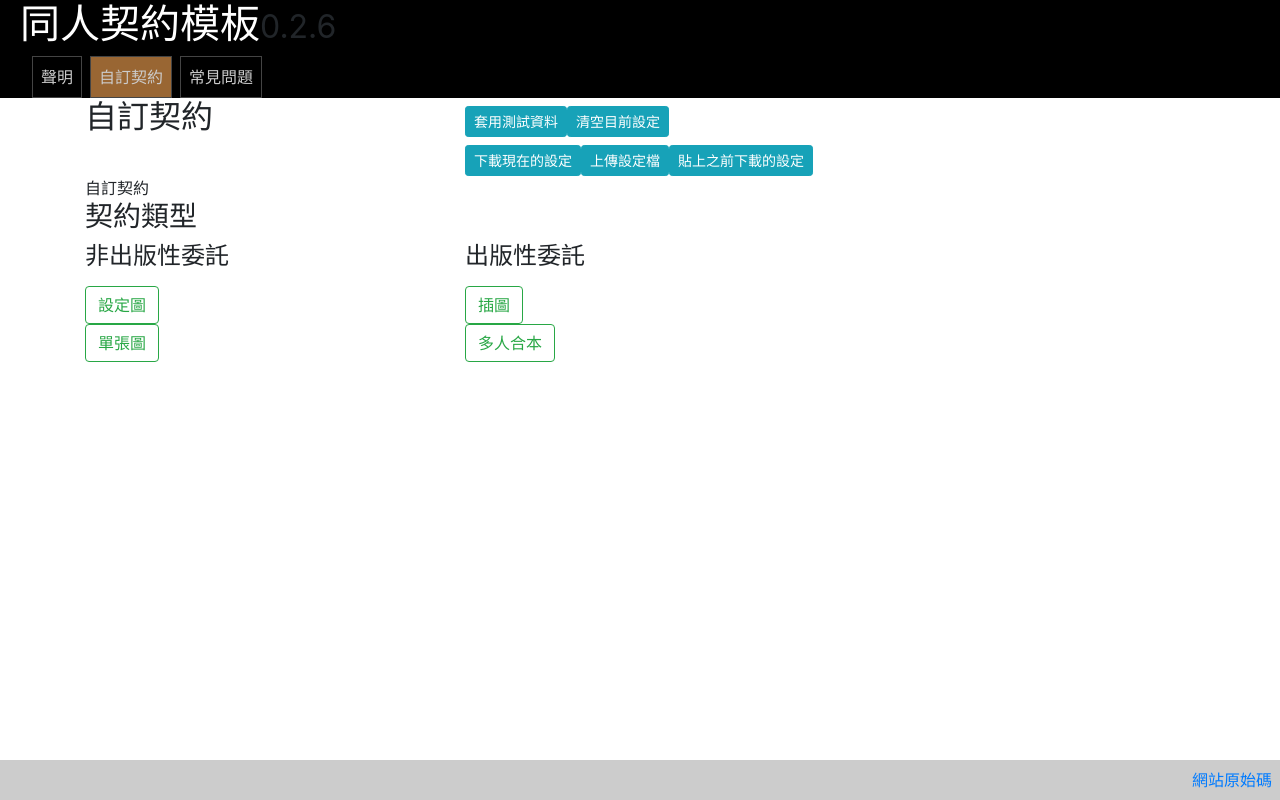
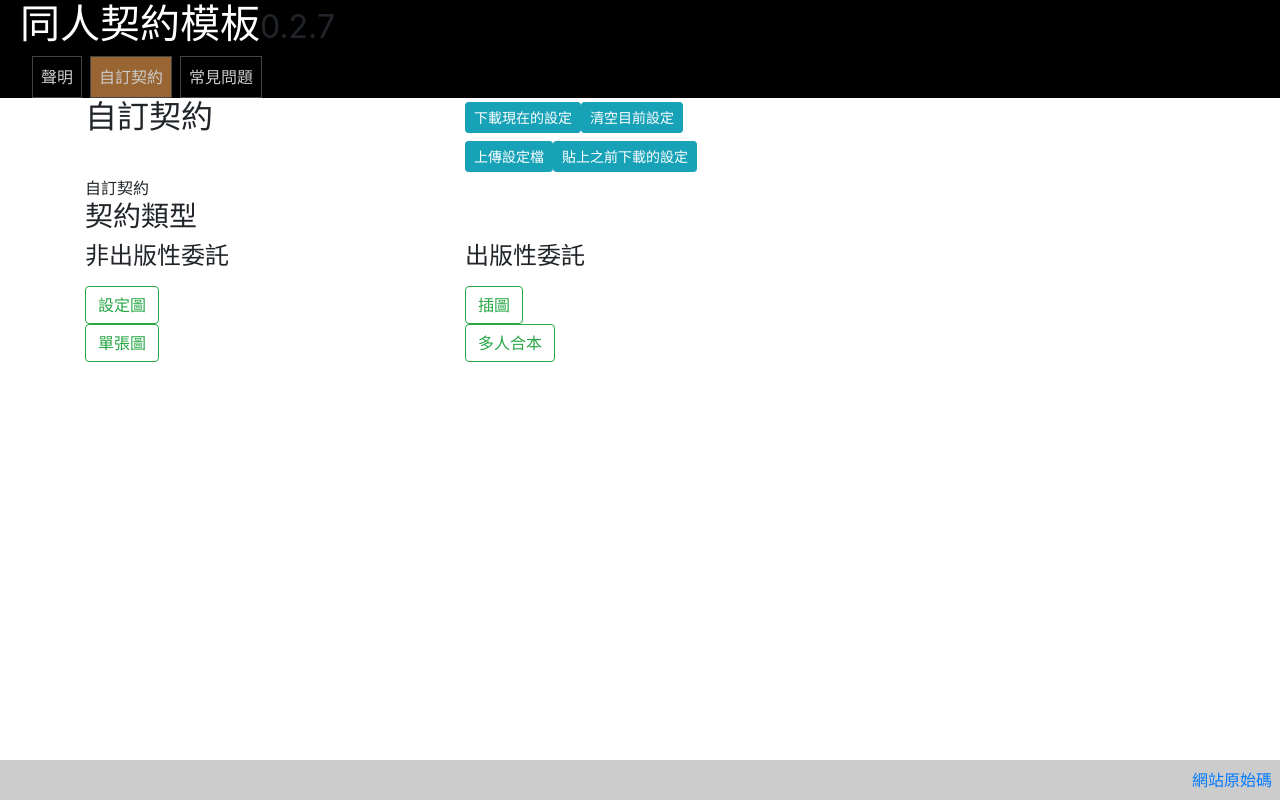
Before and after one commit to kong0107/doujin, an Angular app: page /main in a window 1280 px wide. Built offline with nearby package versions, Linux system fonts and the light colour scheme.

Commit message:
remove 'use demo data' button

```diff
--- a/package.json
+++ b/package.json
@@ -1,6 +1,6 @@
 {
   "name": "doujin",
-  "version": "0.2.6",
+  "version": "0.2.7",
   "license": "CC0",
   "scripts": {
     "ng": "ng",
--- a/src/app/main/main.component.css
+++ b/src/app/main/main.component.css
@@ -1,5 +1,4 @@
 #debug {
-    display: none;
     position: absolute;
     top: 0;
     right: 0;
--- a/src/app/main/main.component.html
+++ b/src/app/main/main.component.html
@@ -1,4 +1,4 @@
-<fieldset id="debug" class="d-print-none">
+<fieldset id="debug" class="d-none">
     <legend onclick="this.parentNode.style.display='none';" title="Click to close.">Debug</legend>
     <div>{{display | json}}</div>
     <div>{{settings | json}}</div>
@@ -10,13 +10,13 @@
             <h2 class="col-md-4">自訂契約</h2>
 
             <div class="col-md-8">
-                <div style="margin-top: .5em">
-                    <button class="btn btn-sm btn-info" (click)="load(demoData)">套用測試資料</button>
+                <!--button class="btn btn-sm btn-info" (click)="load(demoData)">套用測試資料</button-->
+
+                <div class="py-1">
+                    <button class="btn btn-sm btn-info" (click)="downloadSettings()">下載現在的設定</button>
                     <button class="btn btn-sm btn-info" (click)="load(false)">清空目前設定</button>
                 </div>
-                <div style="margin-top: .5em">
-                    <button class="btn btn-sm btn-info" (click)="downloadSettings()">下載現在的設定</button>
-
+                <div class="py-1">
                     <button class="btn btn-sm btn-info" (click)="fileSelect()">上傳設定檔</button>
                     <input type="file" id="fileElem" accept=".json" (change)="handleFile()" style="display: none">
 
--- a/src/app/main/main.component.ts
+++ b/src/app/main/main.component.ts
@@ -278,6 +278,7 @@ export class MainComponent implements OnInit {
                 this.parties = data.parties;
         }
         else {
+            if(!window.confirm("確定要清空嗎？")) return;
             for(let key in this.dictionary)
                 s.unset(this.dictionary[key], false);
             this.display.contributor = false;
```
Also changed, not shown: src/assets/faq.md (+2 -1 lines).
